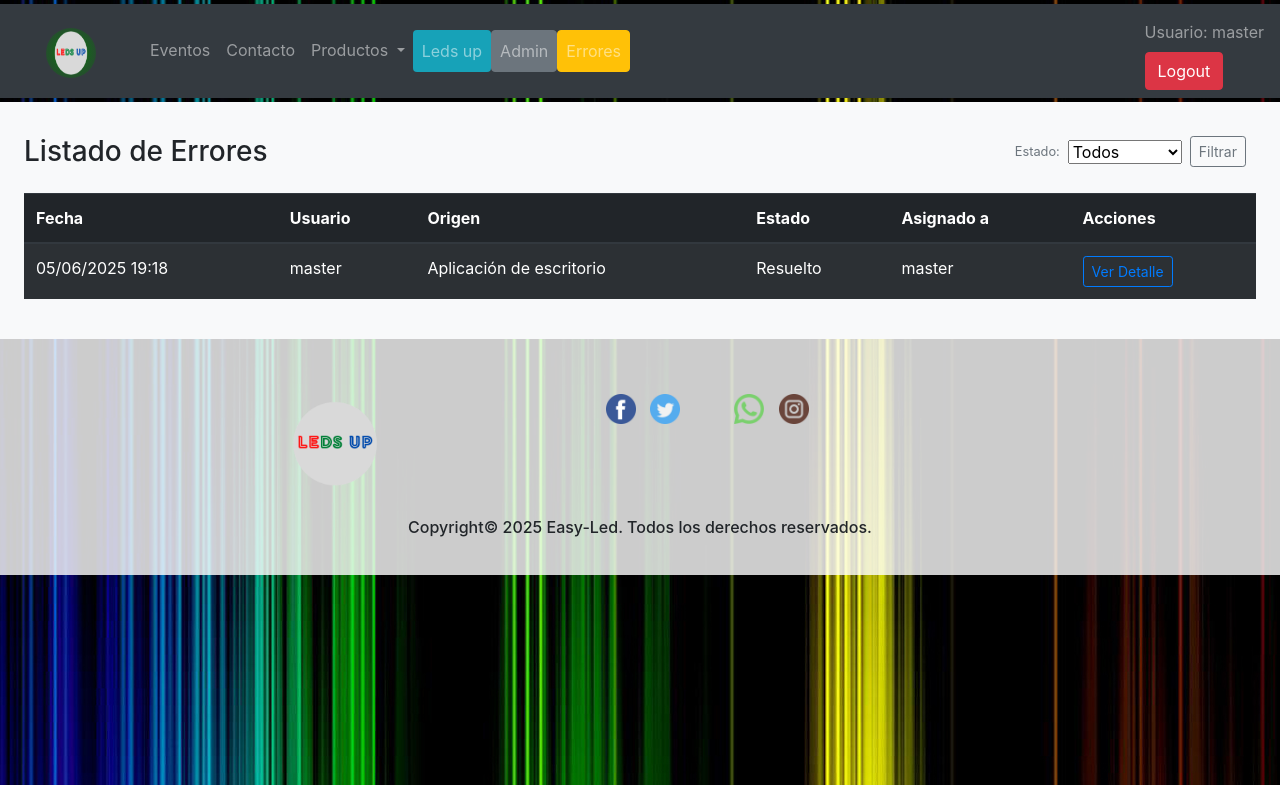
After one commit to MartinPerez23/LedsUpWebServer, a Django app: page /errores/ in a window 1280 px wide. The commit adds this page. Shown: the top 785 px of the page. Run offline with Django 3.2, Linux system fonts and the light colour scheme; a user stored in the database is signed in; data comes from the database, SQL or seed files in the repository; both versions use the stored data as it was after the commit; some libraries are stand-ins or nearby versions; some web fonts are replaced.

Commit message:
Merge branch 'develop'

```diff
--- a/mysite/urls.py
+++ b/mysite/urls.py
@@ -15,6 +15,7 @@ Including another URLconf
 """
 from django.contrib import admin
 from django.urls import include, path
+from oauth2_provider import urls as oauth2_urls
 
 urlpatterns = [
 
@@ -22,5 +23,6 @@ urlpatterns = [
     path('', include('django.contrib.auth.urls')),
     path('ledsup/', include('ledsup.urls')),
     path('admin/', admin.site.urls, name='admin'),
+    path('o/', include(oauth2_urls)),
 
 ]
--- a/requirements.txt
+++ b/requirements.txt
@@ -5,3 +5,4 @@ channels==3.0.5
 asgiref==3.5.2
 whitenoise
 uvicorn[standard]
+django-oauth-toolkit
--- a/web/static/web/js/web.js
+++ b/web/static/web/js/web.js
@@ -1,15 +1,15 @@
 $(document).ready(function (){
     setInterval(function(){
-        if($("#imagenLogo").attr("class") == "logoRojo")
+        if($("#imagenLogo").attr("class") === "logoRojo d-inline-block align-text-top")
         {
-            $("#imagenLogo").attr("class","logoVerde")
+            $("#imagenLogo").attr("class","logoVerde d-inline-block align-text-top")
         }
-        else if($("#imagenLogo").attr("class") == "logoVerde")
+        else if($("#imagenLogo").attr("class") === "logoVerde d-inline-block align-text-top")
         {
-            $("#imagenLogo").attr("class","logoAzul")
+            $("#imagenLogo").attr("class","logoAzul d-inline-block align-text-top")
         }else
         {
-            $("#imagenLogo").attr("class","logoRojo")
+            $("#imagenLogo").attr("class","logoRojo d-inline-block align-text-top")
         }
 
     },1500)
--- /dev/null
+++ b/web/templates/web/lista_errores.html
@@ -0,0 +1,67 @@
+{% extends "web/base_generic.html" %}
+
+{% block title %}<title>Listado de Errores</title>{% endblock %}
+
+{% block content %}
+    {% if messages %}
+        {% for message in messages %}
+            <div class="alert {% if message.tags == 'error' %}alert-danger{% else %}alert-info{% endif %} d-flex align-items-center"
+                 role="alert">
+                {{ message }}
+                <button type="button" class="btn-close" data-bs-dismiss="alert" aria-label="Close"></button>
+            </div>
+        {% endfor %}
+    {% endif %}
+
+    <div class="container-fluid bg-light py-4 px-4">
+        <div class="d-flex justify-content-between align-items-center mb-3">
+            <h3 class="mb-0">Listado de Errores</h3>
+            <form method="get" class="d-flex align-items-center" style="gap: 0.5rem;">
+                <label for="estado" class="form-label mb-0 me-2 text-muted small">Estado:</label>
+                <select name="estado" id="estado" class="form-select form-select-sm" style="width: auto;">
+                    <option value="">Todos</option>
+                    {% for value, display in opciones_estado %}
+                        <option value="{{ value }}"
+                                {% if estado_actual == value %}selected{% endif %}>{{ display }}</option>
+                    {% endfor %}
+                </select>
+                <button type="submit" class="btn btn-outline-secondary btn-sm">Filtrar</button>
+            </form>
+        </div>
+
+        <div class="table-responsive">
+            <table class="table table-dark table-striped align-middle">
+                <thead>
+                <tr>
+                    <th>Fecha</th>
+                    <th>Usuario</th>
+                    <th>Origen</th>
+                    <th>Estado</th>
+                    <th>Asignado a</th>
+                    <th>Acciones</th>
+                </tr>
+                </thead>
+                <tbody>
+                {% for error in errores %}
+                    <tr>
+                        <td>{{ error.fecha_creacion|date:"d/m/Y H:i" }}</td>
+                        <td>{{ error.usuario.username|default:"-" }}</td>
+                        <td>{{ error.get_origen_display }}</td>
+                        <td>{{ error.get_estado_display }}</td>
+                        <td>{{ error.asignado_a.username|default:"-" }}</td>
+                        <td>
+                            <a class="btn btn-sm btn-outline-primary" href="{% url 'web:detalle_error' error.id %}">
+                                Ver Detalle
+                            </a>
+                        </td>
+                    </tr>
+                {% empty %}
+                    <tr>
+                        <td colspan="6" class="text-center">No hay errores registrados.</td>
+                    </tr>
+                {% endfor %}
+                </tbody>
+            </table>
+        </div>
+    </div>
+{% endblock %}
--- a/web/templates/web/partials/header.html
+++ b/web/templates/web/partials/header.html
@@ -4,7 +4,8 @@
     <nav class="navbar justify-content-between navbar-expand-lg navbar-dark bg-dark">
 
         <a class="navbar-brand" href="{% url 'web:index' %}">
-                <img src="{% static 'ledsup/imagenes/iconos/logo.png' %}" width="50" height="50" id="imagenLogo" alt="logo" class="logoRojo d-inline-block align-text-top"/>
+            <img src="{% static 'ledsup/imagenes/iconos/logo.png' %}" width="50" height="50" id="imagenLogo" alt="logo"
+                 class="logoRojo d-inline-block align-text-top"/>
         </a>
 
         <button class="navbar-toggler"
@@ -31,7 +32,8 @@
                     </a>
                 </li>
                 <li class="nav-item dropdown">
-                        <a class="nav-link dropdown-toggle" href="" id="navbarDropdown" role="button" data-toggle="dropdown" aria-haspopup="true" aria-expanded="false">
+                    <a class="nav-link dropdown-toggle" href="" id="navbarDropdown" role="button" data-toggle="dropdown"
+                       aria-haspopup="true" aria-expanded="false">
                         Productos
                     </a>
                     <div class="dropdown-menu" aria-labelledby="navbarDropdown">
@@ -59,6 +61,13 @@
                         </a>
                     </li>
                 {% endif %}
+                {% if user.is_authenticated and user.is_staff %}
+                    <li class="nav-item">
+                        <a class="nav-link btn-warning btn" href="{% url 'web:lista_errores' %}">
+                            Errores
+                        </a>
+                    </li>
+                {% endif %}
             </ul>
 
             <div class="top-right">
@@ -67,9 +76,9 @@
                             Usuario: {{ user.get_username }}
                         </span>
                     <br>
-                        <a href="{% url 'logout'%}?next={{request.path}}" class="btn btn-danger">Logout</a>
+                    <a href="{% url 'logout' %}?next={{ request.path }}" class="btn btn-danger">Logout</a>
                 {% else %}
-                        <a href="{% url 'login'%}?next={{request.path}}" class="btn btn-primary">Iniciar sesion</a>
+                    <a href="{% url 'login' %}?next={{ request.path }}" class="btn btn-primary">Iniciar sesion</a>
                 {% endif %}
             </div>
 
--- a/web/urls.py
+++ b/web/urls.py
@@ -1,8 +1,12 @@
 from django.conf import settings
 from django.conf.urls.static import static
-from django.urls import path
+from django.urls import include, path
+from rest_framework import routers
 
 from . import views
+
+router = routers.DefaultRouter()
+router.register(r'errores', views.ErroresViewSet, basename='errores')
 
 app_name = 'web'
 urlpatterns = [
@@ -11,5 +15,8 @@ urlpatterns = [
                   path("productos/<int:pk>/", views.ProductDetailsPage.as_view(), name="productDetails"),
                   path("eventos", views.EventsPage.as_view(), name="events"),
                   path("contacto", views.ContactFormView.as_view(), name="contact"),
+                  path('errores/', views.ErroresListView.as_view(), name='lista_errores'),
+                  path('errores/<int:pk>/', views.DetalleErrorView.as_view(), name='detalle_error'),
+                  path('api/', include(router.urls), name='api'),
 
               ] + static(settings.STATIC_URL, document_root=settings.STATIC_ROOT)
--- a/web/views.py
+++ b/web/views.py
@@ -1,10 +1,14 @@
 from django.contrib import messages
+from django.contrib.auth.mixins import LoginRequiredMixin
+from django.shortcuts import redirect
 from django.urls import reverse_lazy
 from django.utils import timezone
 from django.views import generic
+from rest_framework import viewsets
 
-from .forms import ContactForm
-from .models import Producto, TipoProducto, Evento
+from .forms import ContactForm, ErrorUpdateForm
+from .models import Producto, TipoProducto, Evento, Errores
+from .serializers import ErroresSerializer
 
 
 class IndexVista(generic.ListView):
@@ -22,6 +26,7 @@ class IndexVista(generic.ListView):
         # Get the blog from id and add it to the context
         context['listado_tipos_productos'] = TipoProducto.objects.get_queryset()
         context['listado_productos'] = Producto.objects.get_queryset()
+
         return context
 
 
@@ -33,6 +38,7 @@ class ContactFormView(generic.FormView):
     def form_valid(self, form):
         messages.success(self.request, 'Mensaje enviado, ¡gracias por contactar con nosotros!')
         form.send_email()
+
         return super().form_valid(form)
 
     def get_context_data(self, **kwargs):
@@ -41,6 +47,7 @@ class ContactFormView(generic.FormView):
         # Get the blog from id and add it to the context
         context['listado_tipos_productos'] = TipoProducto.objects.get_queryset()
         context['listado_productos'] = Producto.objects.get_queryset()
+
         return context
 
 
@@ -57,6 +64,7 @@ class EventsPage(generic.ListView):
         # Get the blog from id and add it to the context
         context['listado_tipos_productos'] = TipoProducto.objects.get_queryset()
         context['listado_productos'] = Producto.objects.get_queryset()
+
         return context
 
 
@@ -69,4 +77,63 @@ class ProductDetailsPage(generic.DetailView):
         context['now'] = timezone.now()
         context['listado_tipos_productos'] = TipoProducto.objects.get_queryset()
         context['listado_productos'] = Producto.objects.get_queryset()
+
         return context
+
+
+class ErroresListView(LoginRequiredMixin, generic.ListView):
+    model = Errores
+    template_name = 'web/lista_errores.html'
+    context_object_name = 'errores'
+
+    def get_queryset(self):
+        queryset = super().get_queryset()
+        estado = self.request.GET.get('estado')
+        if estado:
+            queryset = queryset.filter(estado=estado)
+        return queryset.order_by('-fecha_creacion')
+
+    def get_context_data(self, **kwargs):
+        context = super().get_context_data(**kwargs)
+        context['now'] = timezone.now()
+        context['listado_tipos_productos'] = TipoProducto.objects.get_queryset()
+        context['listado_productos'] = Producto.objects.get_queryset()
+        context['estado_actual'] = self.request.GET.get('estado', '')
+        context['opciones_estado'] = Errores._meta.get_field('estado').choices
+
+        return context
+
+
+class DetalleErrorView(LoginRequiredMixin, generic.DetailView):
+    model = Errores
+    template_name = 'web/detalle_error.html'
+    context_object_name = 'error'
+
+    def get_context_data(self, **kwargs):
+        context = super().get_context_data(**kwargs)
+        context['form'] = ErrorUpdateForm(instance=self.object)
+        context['now'] = timezone.now()
+        context['listado_tipos_productos'] = TipoProducto.objects.get_queryset()
+        context['listado_productos'] = Producto.objects.get_queryset()
+
+        return context
+
+    def post(self, request, *args, **kwargs):
+        self.object = self.get_object()
+        form = ErrorUpdateForm(request.POST, instance=self.object)
+        if form.is_valid():
+            form.save()
+            messages.success(request, "Cambios guardados correctamente")
+        else:
+            messages.error(request, "Hay errores en el formulario.")
+        return redirect('web:lista_errores')
+
+
+############################################   API   ############################################
+
+class ErroresViewSet(viewsets.ModelViewSet):
+    queryset = Errores.objects.all().order_by('-fecha_creacion')
+    serializer_class = ErroresSerializer
+
+    def perform_create(self, serializer):
+        serializer.save(usuario=self.request.user)
```
Also changed, not shown: ledsup/templates/ledsup/server_login.html (added, +10 -0 lines), mysite/settings.py (+10 -1 lines), web/admin.py (+16 -2 lines), web/forms.py (+14 -0 lines), web/models.py (+32 -0 lines), web/serializers.py (added, +9 -0 lines), web/templates/web/detalle_error.html (added, +65 -0 lines), db.sqlite3, web/migrations/0005_errores.py (added), 1 other file. Lines whose indentation alone changed are shown as unchanged.
